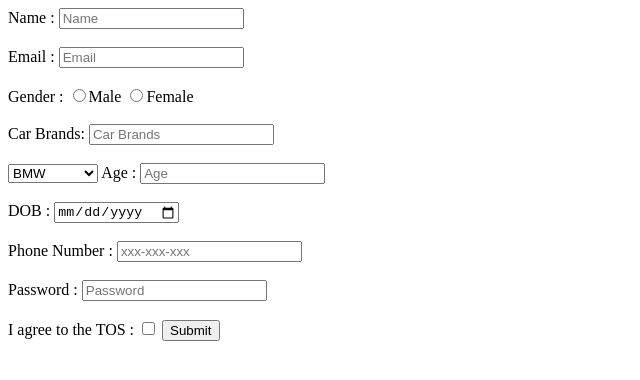
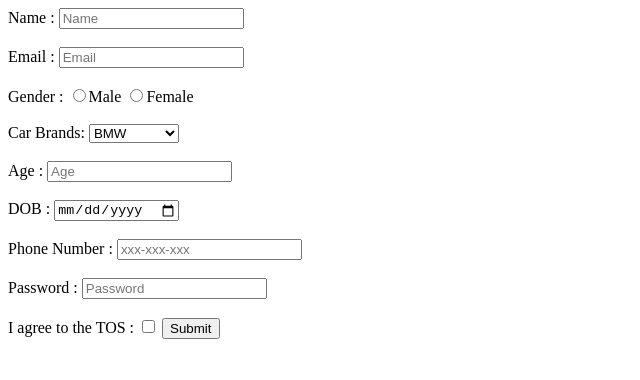
Before and after one commit to acciojob/signup-form-car-kotesh-naik, a website: page main.html in a window 1280 px wide. Shown: the whole page, without its empty margins (0-640 px from the left). Drawn offline with Linux system fonts and the light colour scheme.

Commit message:
created a submission

```diff
--- a/main.html
+++ b/main.html
@@ -17,13 +17,12 @@
 	<input type="radio" name="gender" id="gender_m" required>Male
 	<input type="radio" name ="gender" id="gender_f" required>Female <br><br>
    <label for="cars">Car Brands: </label>
-	 <input type ="select" id ="cars" placeholder="Car Brands" required><br><br>
-	<select id="cars">Car Brands
+	 <select id="cars" required>
         <option value="">BMW</option>
         <option value="">Ford</option>
         <option value="">suzuki</option>
         <option value="">Mahendhra</option>
-        </select>
+        </select><br><br>
 		<label for="age">Age : </label>
 		<input type ="number" id ="age" placeholder="Age" required><br><br>
 	<label for="dob">DOB : </label>
```
